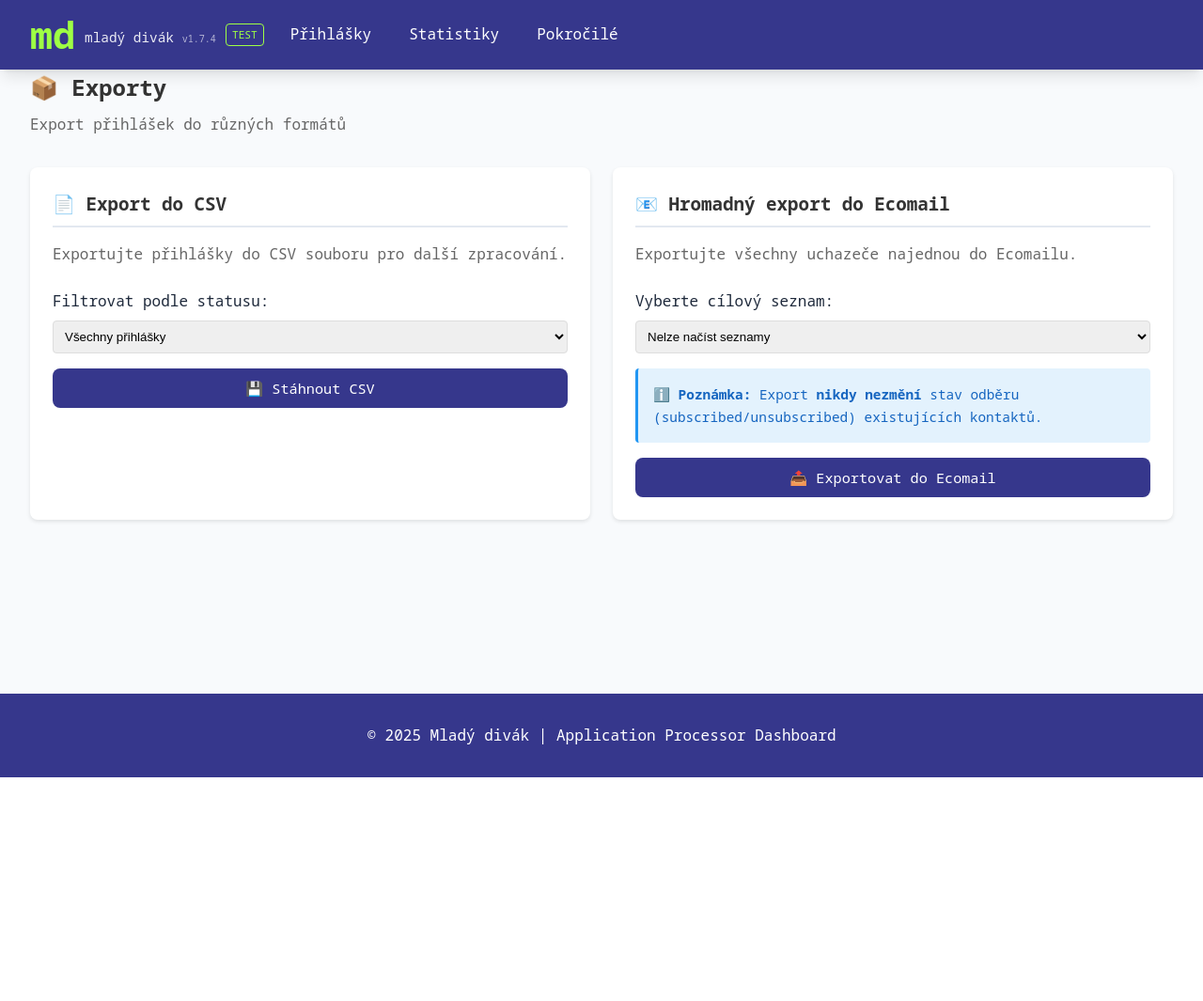
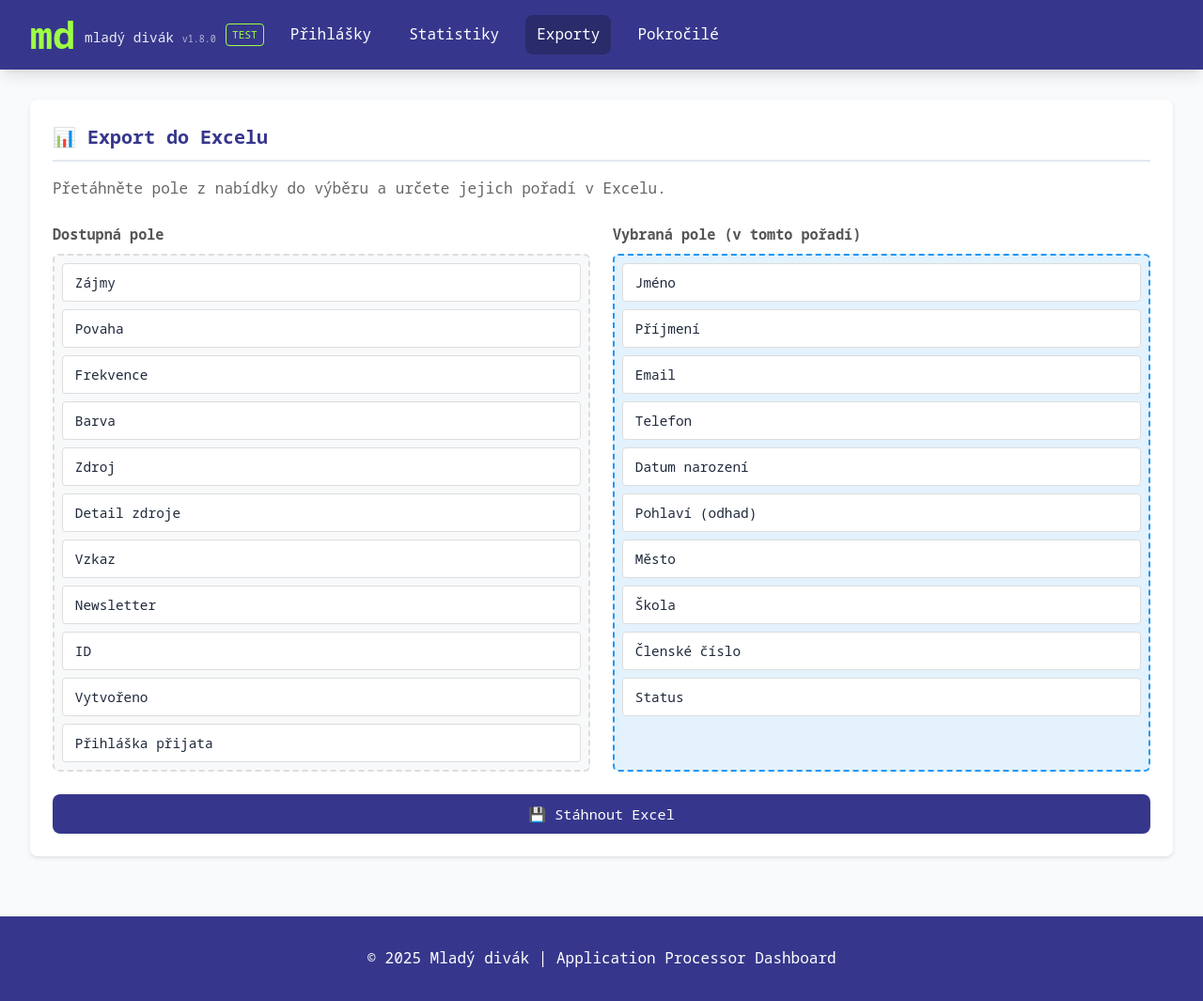
Before and after one commit to dinkotom/md_application_processor, a Flask app: page /exports in a window 1280 px wide. Shown: the whole page at 94% size. Before the commit the page ends 827 px from the top, so only its background shows below. Run offline with Flask 3, Linux system fonts and the light colour scheme; data that the repository does not hold is empty.

Commit message:
Release v1.8.0

```diff
--- a/requirements.txt
+++ b/requirements.txt
@@ -6,3 +6,4 @@
 requests
 markdown
 Authlib
+openpyxl
--- a/templates/base.html
+++ b/templates/base.html
@@ -34,6 +34,8 @@
                         class="{% if request.endpoint == 'index' %}active{% endif %}">Přihlášky</a>
                     <a href="{{ url_for('stats') }}"
                         class="{% if request.endpoint == 'stats' %}active{% endif %}">Statistiky</a>
+                    <a href="{{ url_for('exports') }}"
+                        class="{% if request.endpoint == 'exports' %}active{% endif %}">Exporty</a>
                     <a href="{{ url_for('advanced') }}"
                         class="{% if request.endpoint == 'advanced' %}active{% endif %}">Pokročilé</a>
                 </div>
--- a/templates/exports.html
+++ b/templates/exports.html
@@ -3,57 +3,78 @@
 {% block title %}Exporty - Mladý divák{% endblock %}
 
 {% block content %}
-<div class="stats-header">
-    <h2>📦 Exporty</h2>
-    <p class="subtitle">Export přihlášek do různých formátů</p>
-</div>
+
 
 <div class="stats-grid">
-    <!-- CSV Export Section -->
-    <div class="stat-card">
-        <h3>📄 Export do CSV</h3>
-        <p style="color: #666; margin-bottom: 1.5rem;">Exportujte přihlášky do CSV souboru pro další zpracování.</p>
+    <!-- Excel Export Section -->
+    <div class="stat-card" style="grid-column: span 3;">
+        <h3>📊 Export do Excelu</h3>
+        <p style="color: #666; margin-bottom: 1.5rem;">Přetáhněte pole z nabídky do výběru a určete jejich pořadí v
+            Excelu.</p>
 
-        <div style="margin-bottom: 1rem;">
-            <label style="display: block; margin-bottom: 0.5rem; font-weight: 500;">Filtrovat podle statusu:</label>
-            <select id="exportStatus" style="width: 100%; padding: 0.5rem; border: 1px solid #ddd; border-radius: 4px;">
-                <option value="">Všechny přihlášky</option>
-                <option value="Nová">Nová</option>
-                <option value="Schválená">Schválená</option>
-                <option value="Zamítnutá">Zamítnutá</option>
-                <option value="Náhradník">Náhradník</option>
-            </select>
-        </div>
+        <form action="{{ url_for('export_excel') }}" method="POST" id="excelExportForm" onsubmit="prepareExportForm()">
+            <div class="dnd-container">
+                <!-- Left Column: Available Fields -->
+                <div class="dnd-column">
+                    <h4>Dostupná pole</h4>
+                    <div id="availableFields" class="dnd-list" ondrop="drop(event)" ondragover="allowDrop(event)">
+                        <!-- Initial available fields (those NOT checked by default in previous version) -->
+                        <div class="dnd-item" draggable="true" ondragstart="drag(event)" data-value="interests">Zájmy
+                        </div>
+                        <div class="dnd-item" draggable="true" ondragstart="drag(event)" data-value="character">Povaha
+                        </div>
+                        <div class="dnd-item" draggable="true" ondragstart="drag(event)" data-value="frequency">
+                            Frekvence</div>
+                        <div class="dnd-item" draggable="true" ondragstart="drag(event)" data-value="color">Barva</div>
+                        <div class="dnd-item" draggable="true" ondragstart="drag(event)" data-value="source">Zdroj</div>
+                        <div class="dnd-item" draggable="true" ondragstart="drag(event)" data-value="source_detail">
+                            Detail zdroje</div>
+                        <div class="dnd-item" draggable="true" ondragstart="drag(event)" data-value="message">Vzkaz
+                        </div>
+                        <div class="dnd-item" draggable="true" ondragstart="drag(event)" data-value="newsletter">
+                            Newsletter</div>
+                        <div class="dnd-item" draggable="true" ondragstart="drag(event)" data-value="id">ID</div>
+                        <div class="dnd-item" draggable="true" ondragstart="drag(event)" data-value="created_at">
+                            Vytvořeno</div>
+                        <div class="dnd-item" draggable="true" ondragstart="drag(event)"
+                            data-value="application_received">Přihláška přijata</div>
+                    </div>
+                </div>
 
-        <button onclick="exportToCSV()" class="btn btn-primary" style="width: 100%;">
-            💾 Stáhnout CSV
-        </button>
-    </div>
+                <!-- Right Column: Selected Fields -->
+                <div class="dnd-column">
+                    <h4>Vybraná pole (v tomto pořadí)</h4>
+                    <div id="selectedFields" class="dnd-list selected-list" ondrop="drop(event)"
+                        ondragover="allowDrop(event)">
+                        <!-- Initial selected fields -->
+                        <div class="dnd-item" draggable="true" ondragstart="drag(event)" data-value="first_name">Jméno
+                        </div>
+                        <div class="dnd-item" draggable="true" ondragstart="drag(event)" data-value="last_name">Příjmení
+                        </div>
+                        <div class="dnd-item" draggable="true" ondragstart="drag(event)" data-value="email">Email</div>
+                        <div class="dnd-item" draggable="true" ondragstart="drag(event)" data-value="phone">Telefon
+                        </div>
+                        <div class="dnd-item" draggable="true" ondragstart="drag(event)" data-value="dob">Datum narození
+                        </div>
+                        <div class="dnd-item" draggable="true" ondragstart="drag(event)" data-value="guessed_gender">
+                            Pohlaví (odhad)</div>
+                        <div class="dnd-item" draggable="true" ondragstart="drag(event)" data-value="city">Město</div>
+                        <div class="dnd-item" draggable="true" ondragstart="drag(event)" data-value="school">Škola</div>
+                        <div class="dnd-item" draggable="true" ondragstart="drag(event)" data-value="membership_id">
+                            Členské číslo</div>
+                        <div class="dnd-item" draggable="true" ondragstart="drag(event)" data-value="status">Status
+                        </div>
+                    </div>
+                </div>
+            </div>
 
-    <!-- Ecomail Export Section -->
-    <div class="stat-card">
-        <h3>📧 Hromadný export do Ecomail</h3>
-        <p style="color: #666; margin-bottom: 1.5rem;">Exportujte všechny uchazeče najednou do Ecomailu.</p>
+            <!-- Hidden inputs container -->
+            <div id="formInputs"></div>
 
-        <div style="margin-bottom: 1rem;">
-            <label style="display: block; margin-bottom: 0.5rem; font-weight: 500;">Vyberte cílový seznam:</label>
-            <select id="ecomailListId"
-                style="width: 100%; padding: 0.5rem; border: 1px solid #ddd; border-radius: 4px;">
-                <option value="">Načítám seznamy...</option>
-            </select>
-        </div>
-
-        <div
-            style="background: #e3f2fd; padding: 1rem; border-radius: 4px; margin-bottom: 1rem; border-left: 3px solid #2196f3;">
-            <p style="margin: 0; color: #1565c0; font-size: 0.9em;">
-                ℹ️ <strong>Poznámka:</strong> Export <strong>nikdy nezmění</strong> stav odběru
-                (subscribed/unsubscribed) existujících kontaktů.
-            </p>
-        </div>
-
-        <button onclick="bulkExportToEcomail()" class="btn btn-primary" style="width: 100%;" id="bulkExportBtn">
-            📤 Exportovat do Ecomail
-        </button>
+            <button type="submit" class="btn btn-primary" style="width: 100%; margin-top: 1.5rem;">
+                💾 Stáhnout Excel
+            </button>
+        </form>
     </div>
 </div>
 
@@ -86,184 +107,128 @@
         box-shadow: 0 2px 4px rgba(0, 0, 0, 0.1);
     }
 
-    .stat-card h3 {
-        margin: 0 0 1rem 0;
-        color: #333;
-        font-size: 1.2em;
+    /* Drag and Drop Styles */
+    .dnd-container {
+        display: grid;
+        grid-template-columns: 1fr 1fr;
+        gap: 1.5rem;
+        min-height: 400px;
+    }
+
+    .dnd-column {
+        display: flex;
+        flex-direction: column;
+    }
+
+    .dnd-column h4 {
+        margin: 0 0 0.5rem 0;
+        color: #555;
+        font-size: 0.95rem;
+    }
+
+    .dnd-list {
+        background: #f8f9fa;
+        border: 2px dashed #ddd;
+        border-radius: 6px;
+        padding: 0.5rem;
+        flex-grow: 1;
+        display: flex;
+        flex-direction: column;
+        gap: 0.5rem;
+    }
+
+    .dnd-list.selected-list {
+        background: #e3f2fd;
+        border-color: #2196f3;
+    }
+
+    .dnd-item {
+        background: white;
+        padding: 0.5rem 0.8rem;
+        border-radius: 4px;
+        border: 1px solid #ddd;
+        cursor: grab;
+        user-select: none;
+        transition: transform 0.1s, box-shadow 0.1s;
+        font-size: 0.9rem;
+    }
+
+    .dnd-item:hover {
+        background: #fafafa;
+        border-color: #ccc;
+    }
+
+    .dnd-item:active {
+        cursor: grabbing;
+    }
+
+    .dnd-item.dragging {
+        opacity: 0.5;
+        border: 1px dashed #999;
+    }
+
+    @media (max-width: 600px) {
+        .dnd-container {
+            grid-template-columns: 1fr;
+        }
     }
 </style>
 
 <script>
-    // Load Ecomail lists on page load
-    document.addEventListener('DOMContentLoaded', function () {
-        loadEcomailLists();
+    let draggedItem = null;
+
+    function allowDrop(ev) {
+        ev.preventDefault();
+    }
+
+    function drag(ev) {
+        draggedItem = ev.target;
+        ev.target.classList.add('dragging');
+        ev.dataTransfer.setData("text", ev.target.getAttribute('data-value'));
+    }
+
+    // Add dragend listener to cleanup class if drop fails or completes
+    document.addEventListener('dragend', function (ev) {
+        if (ev.target.classList.contains('dnd-item')) {
+            ev.target.classList.remove('dragging');
+        }
     });
 
-    async function loadEcomailLists() {
-        try {
-            const response = await fetch('/exports/ecomail/lists');
-            const data = await response.json();
+    function drop(ev) {
+        ev.preventDefault();
 
-            const select = document.getElementById('ecomailListId');
-            select.innerHTML = '';
+        // Find the closest dropzone (list)
+        let dropZone = ev.target.closest('.dnd-list');
+        if (!dropZone) return;
 
-            if (data.success && data.lists && data.lists.length > 0) {
-                data.lists.forEach(list => {
-                    const option = document.createElement('option');
-                    option.value = list.id;
-                    option.textContent = `${list.name} (${list.subscriber_count || 0} kontaktů)`;
-                    select.appendChild(option);
-                });
-            } else {
-                select.innerHTML = '<option value="">Nelze načíst seznamy</option>';
-                console.error('Failed to load Ecomail lists:', data.error);
-            }
-        } catch (error) {
-            console.error('Error loading Ecomail lists:', error);
-            const select = document.getElementById('ecomailListId');
-            select.innerHTML = '<option value="">Chyba načítání seznamů</option>';
+        // If dropping onto an item, insert before that item
+        let targetItem = ev.target.closest('.dnd-item');
+
+        if (targetItem && targetItem !== draggedItem) {
+            // Determine insertion point (above or below) could be added here
+            // distinct visual cue, but simple insertBefore is fine for v1
+            dropZone.insertBefore(draggedItem, targetItem);
+        } else {
+            // Dropped in empty space of list
+            dropZone.appendChild(draggedItem);
         }
     }
 
-    let selectedListId = null;
-    let selectedListName = null;
+    function prepareExportForm() {
+        const inputsContainer = document.getElementById('formInputs');
+        inputsContainer.innerHTML = '';
 
-    function bulkExportToEcomail() {
-        const listId = document.getElementById('ecomailListId').value;
-        const btn = document.getElementById('bulkExportBtn');
+        const selectedItems = document.querySelectorAll('#selectedFields .dnd-item');
+        selectedItems.forEach(item => {
+            const input = document.createElement('input');
+            input.type = 'hidden';
+            input.name = 'fields';
+            input.value = item.getAttribute('data-value');
+            inputsContainer.appendChild(input);
+        });
 
-        if (!listId) {
-            alert('Prosím vyberte cílový seznam v Ecomailu.');
-            return;
-        }
-
-        // Store values and show confirmation modal
-        selectedListId = listId;
-        selectedListName = document.getElementById('ecomailListId').selectedOptions[0].textContent;
-
-        const confirmMsg = `Opravdu chcete exportovat všechny uchazeče do seznamu "${selectedListName}"?\n\nStav odběru existujících kontaktů zůstane zachován.`;
-        document.getElementById('bulkExportConfirmMsg').textContent = confirmMsg;
-
-        // Show modal
-        const modal = document.getElementById('bulkExportModal');
-        modal.style.display = 'flex';
-        modal.offsetHeight; // Trigger reflow
-        modal.classList.add('active');
-    }
-
-    function closeBulkExportModal() {
-        const modal = document.getElementById('bulkExportModal');
-        modal.classList.remove('active');
-        setTimeout(() => {
-            modal.style.display = 'none';
-            selectedListId = null;
-            selectedListName = null;
-        }, 200);
-    }
-
-    async function confirmBulkExport() {
-        closeBulkExportModal();
-
-        const btn = document.getElementById('bulkExportBtn');
-        btn.disabled = true;
-        btn.innerHTML = '⏳ Exportuji...';
-
-        try {
-            const response = await fetch('/exports/ecomail/bulk', {
-                method: 'POST',
-                headers: {
-                    'Content-Type': 'application/json'
-                },
-                body: JSON.stringify({
-                    list_id: parseInt(selectedListId)
-                })
-            });
-
-            const result = await response.json();
-
-            // Show results modal
-            const resultsModal = document.getElementById('bulkExportResultsModal');
-            const titleEl = document.getElementById('bulkExportResultsTitle');
-            const contentEl = document.getElementById('bulkExportResultsContent');
-
-            if (result.success) {
-                titleEl.innerHTML = '✓ Export úspěšný!';
-                titleEl.style.color = '#4caf50';
-                contentEl.innerHTML = `
-                    <div style="line-height: 1.8;">
-                        <p><strong>📊 Statistiky exportu:</strong></p>
-                        <ul style="list-style: none; padding-left: 0;">
-                            <li>✅ Nové kontakty: <strong>${result.created}</strong></li>
-                            <li>🔄 Aktualizované kontakty: <strong>${result.updated}</strong></li>
-                            <li>❌ Chyby: <strong>${result.errors}</strong></li>
-                            <li style="margin-top: 0.5rem; padding-top: 0.5rem; border-top: 1px solid #ddd;">
-                                📧 Celkem zpracováno: <strong>${result.total}</strong>
-                            </li>
-                        </ul>
-                    </div>
-                `;
-            } else {
-                titleEl.innerHTML = '✗ Chyba při exportu';
-                titleEl.style.color = '#f44336';
-                contentEl.innerHTML = `<p style="color: #f44336;">${result.error}</p>`;
-            }
-
-            resultsModal.style.display = 'flex';
-            resultsModal.offsetHeight;
-            resultsModal.classList.add('active');
-
-        } catch (error) {
-            console.error('Error during bulk export:', error);
-            alert('✗ Neočekávaná chyba při exportu.');
-        } finally {
-            btn.disabled = false;
-            btn.innerHTML = '📤 Exportovat do Ecomail';
-        }
-    }
-
-    function closeBulkExportResultsModal() {
-        const modal = document.getElementById('bulkExportResultsModal');
-        modal.classList.remove('active');
-        setTimeout(() => {
-            modal.style.display = 'none';
-        }, 200);
-    }
-
-    function exportToCSV() {
-        const status = document.getElementById('exportStatus').value;
-        let url = '/export/csv';
-        if (status) {
-            url += `?status=${encodeURIComponent(status)}`;
-        }
-        window.location.href = url;
+        return true;
     }
 </script>
 
-<!-- Bulk Export Confirmation Modal -->
-<div id="bulkExportModal" class="modal-overlay">
-    <div class="modal">
-        <div class="modal-title">Potvrzení hromadného exportu</div>
-        <div class="modal-body">
-            <p id="bulkExportConfirmMsg"></p>
-        </div>
-        <div class="modal-actions">
-            <button onclick="closeBulkExportModal()" class="btn btn-secondary">Zrušit</button>
-            <button onclick="confirmBulkExport()" class="btn btn-primary">Potvrdit</button>
-        </div>
-    </div>
-</div>
-
-<!-- Bulk Export Results Modal -->
-<div id="bulkExportResultsModal" class="modal-overlay">
-    <div class="modal">
-        <div class="modal-title" id="bulkExportResultsTitle">Výsledky exportu</div>
-        <div class="modal-body">
-            <div id="bulkExportResultsContent"></div>
-        </div>
-        <div class="modal-actions">
-            <button onclick="closeBulkExportResultsModal()" class="btn btn-primary">Zavřít</button>
-        </div>
-    </div>
-</div>
-
 {% endblock %}
```
Also changed, not shown: web_app.py (+93 -208 lines), CHANGELOG.md.
